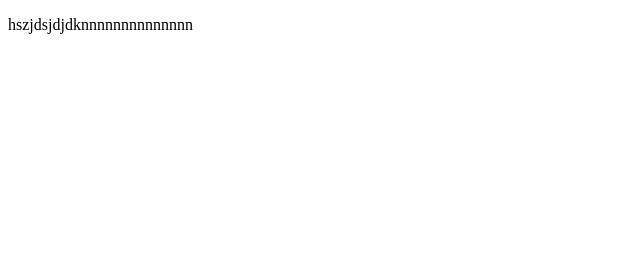
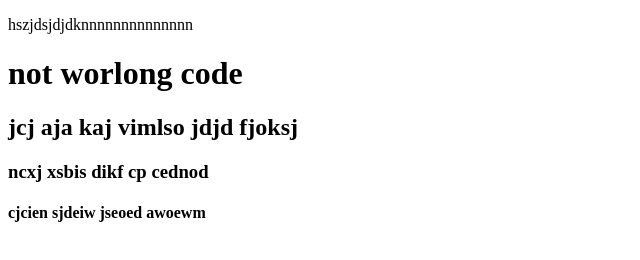
Before and after one commit to Naime1234/my-first-repo, a plain HTML site: page index.html in a window 1280 px wide. Shown: the whole page, without its empty margins (0-640 px from the left). Drawn offline with Linux system fonts and the light colour scheme.

Commit message:
added header

```diff
--- a/index.html
+++ b/index.html
@@ -8,5 +8,9 @@
 </head>
 <body>
     <p>hszjdsjdjdknnnnnnnnnnnnnn</p>
+    <h1> not worlong code</h1>
+    <h2>jcj aja kaj vimlso jdjd fjoksj </h2>
+    <h3>ncxj xsbis dikf cp cednod </h3>
+    <h4> cjcien sjdeiw jseoed awoewm </h4>
 </body>
 </html>
```
